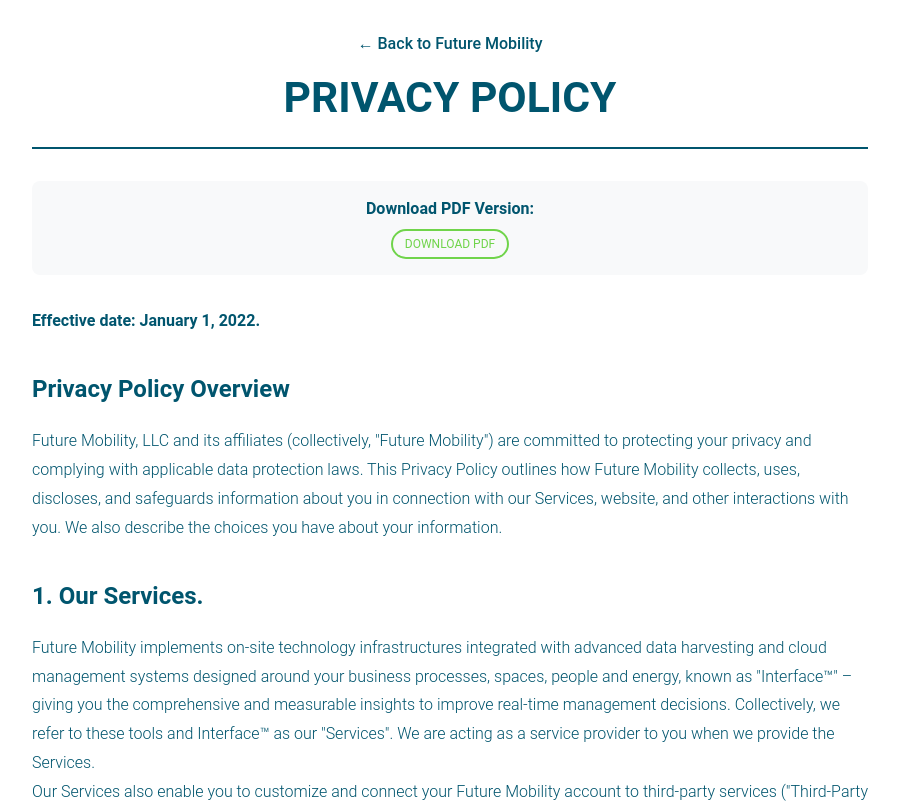
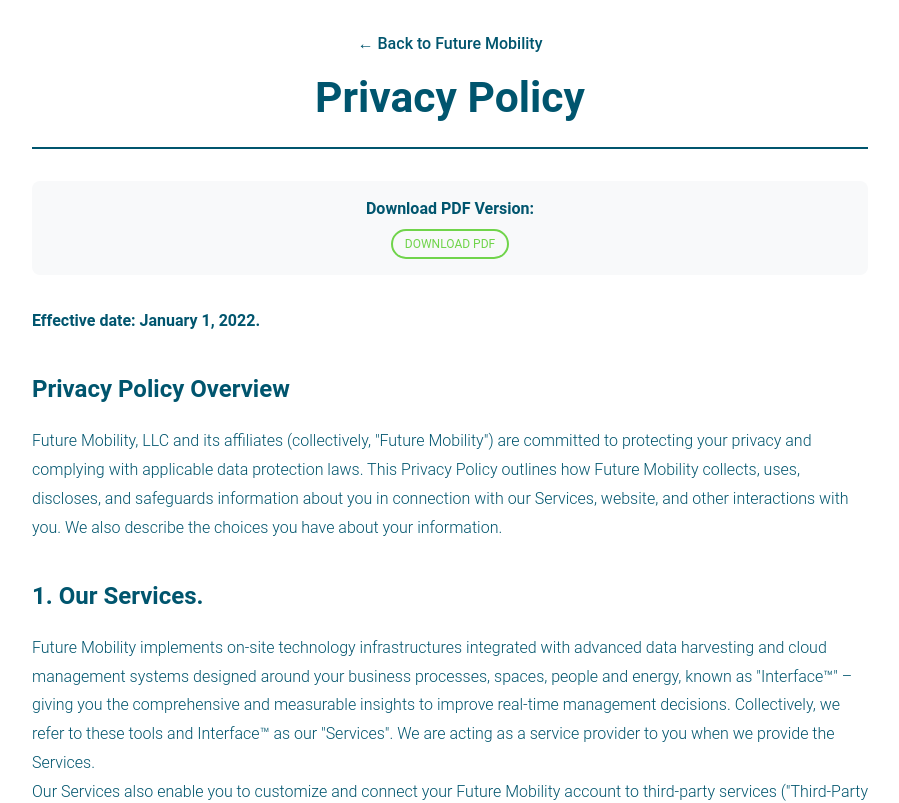
Before and after one commit to crimsonwebteam/future-energy-mobility, a Next.js app: page /privacy in a window 1280 px wide. Shown: the top 803 px of the page, without its empty margins (190-1089 px from the left). Built offline with nearby package versions, Linux system fonts and the light colour scheme.

Commit message:
chore(title): privacy policy title

```diff
--- a/app/privacy/page.js
+++ b/app/privacy/page.js
@@ -5,7 +5,7 @@
     <div style={{ maxWidth: '900px', margin: '0 auto', padding: '2rem' }}>
       <div style={{ textAlign: 'center', marginBottom: '2rem', paddingBottom: '1rem', borderBottom: '2px solid #00556e' }}>
         <a href="/" style={{ display: 'inline-block', marginBottom: '1rem', color: '#00556e', textDecoration: 'none', fontWeight: '500' }}>← Back to Future Mobility</a>
-        <h1>PRIVACY POLICY</h1>
+        <h1>Privacy Policy</h1>
       </div>
 
       <div style={{ background: '#f8f9fa', padding: '1rem', borderRadius: '8px', marginBottom: '2rem', textAlign: 'center' }}>
```
